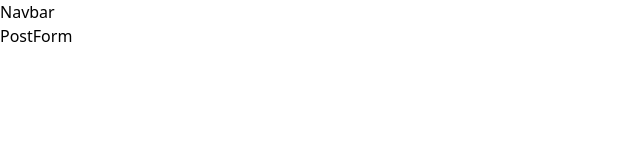
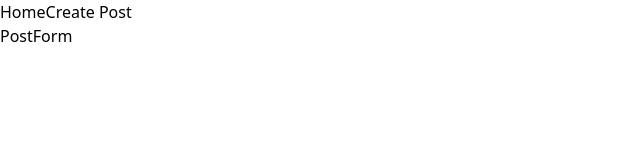
Before and after one commit to fufex3934/codsoft3, a React (Vite) app: page /create in a window 1280 px wide. Shown: the top 160 px of the page, without its empty margins (0-640 px from the left). Built offline with nearby package versions, Linux system fonts and the light colour scheme.

Commit message:
adding navbar

```diff
--- a/src/components/Navbar.jsx
+++ b/src/components/Navbar.jsx
@@ -1,7 +1,10 @@
 import React from 'react'
-
+import { Link } from 'react-router-dom'
 export default function Navbar() {
   return (
-    <div>Navbar</div>
+    <nav>
+        <Link to={'/'}>Home</Link>
+        <Link to={'/create'}>Create Post</Link>
+    </nav>
   )
 }
```
